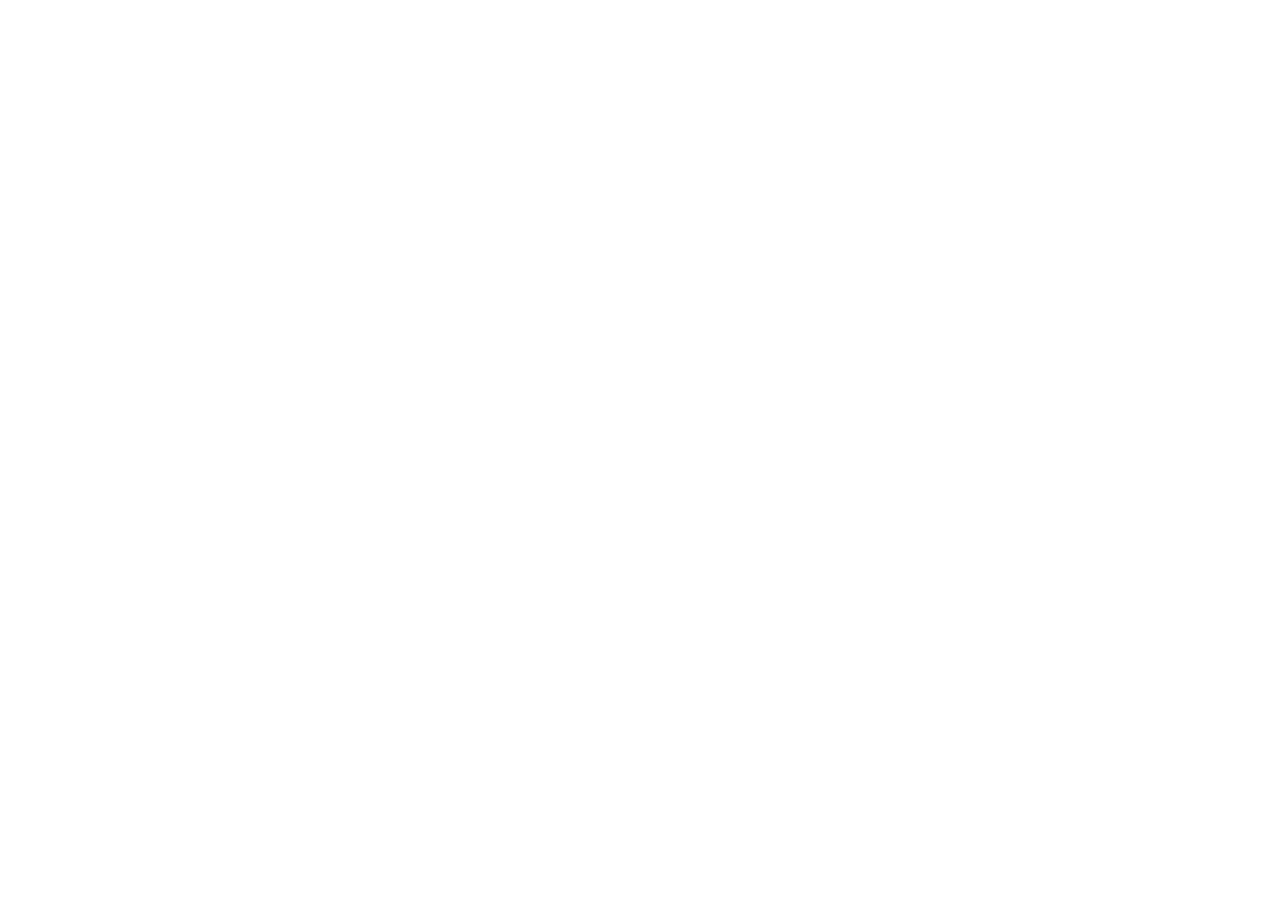
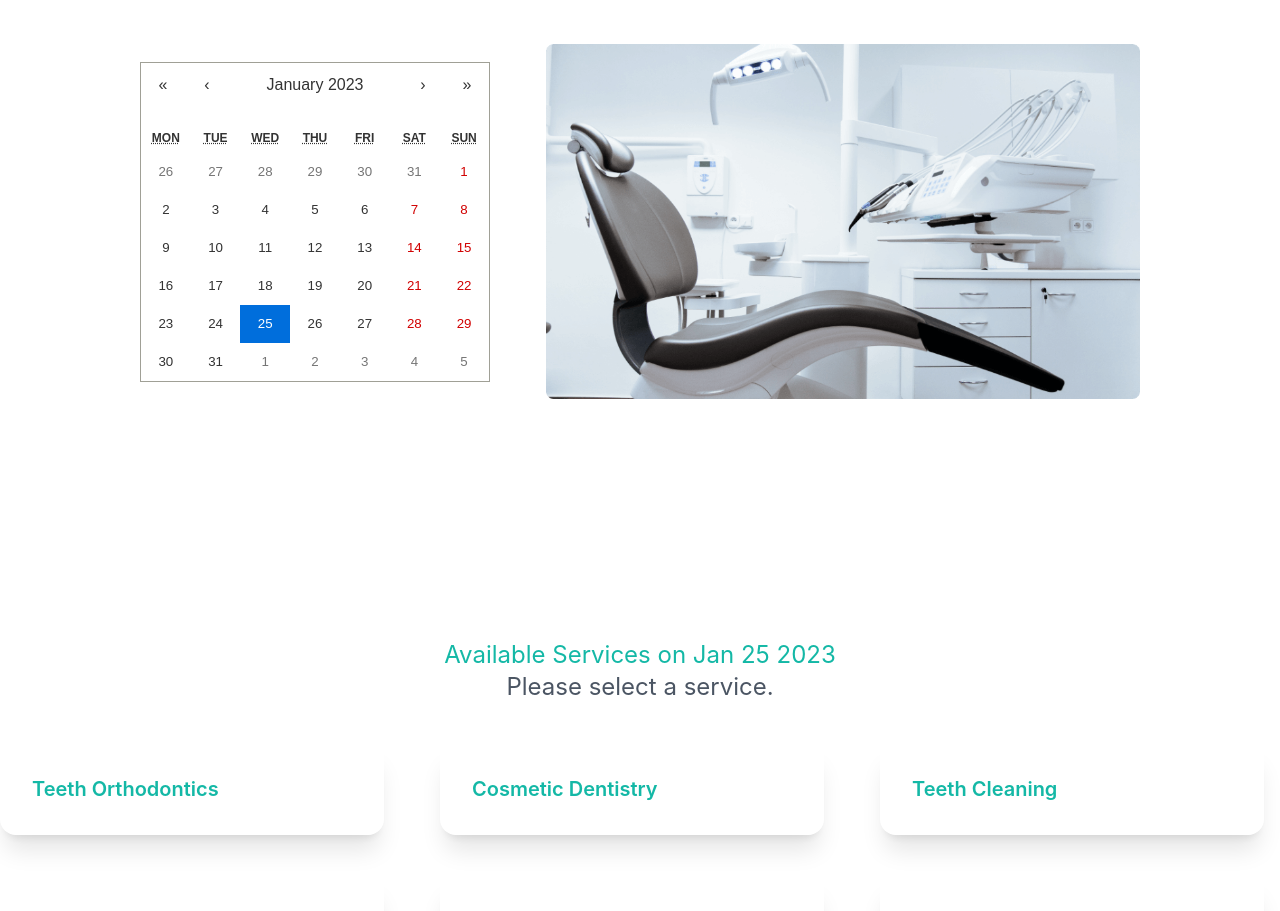
Before and after one commit to developermdtanvir/final-project, a React (Create React App) app: page /appoinment in a window 1280 px wide. Before the commit this address had no page. Shown: the part 180-1091 px from the top of the page. Before the commit the page ends 800 px from the top, so only its background shows below. Built offline with nearby package versions, Linux system fonts and the light colour scheme.

Commit message:
Coustomize my appoinment page

```diff
--- a/package.json
+++ b/package.json
@@ -10,6 +10,8 @@
     "dotenv": "^16.0.3",
     "firebase": "^9.16.0",
     "react": "^18.2.0",
+    "react-calendar": "^4.0.0",
+    "react-datetime-picker": "^4.2.0",
     "react-dom": "^18.2.0",
     "react-hook-form": "^7.42.1",
     "react-icons": "^4.7.1",
--- /dev/null
+++ b/src/pages/Appoinment/Appoinment.js
@@ -0,0 +1,76 @@
+import React, { useState } from 'react';
+import { Calendar } from 'react-calendar';
+import 'react-calendar/dist/Calendar.css';
+import Chair from '../../assets/images/chair.png';
+import { AppoinmentCard } from './AppoinmentCard';
+import { Card } from './Card';
+export const Appoinment = () => {
+    const [value, onChange] = useState(new Date());
+    const date = String(value)
+    const dateSplit = date.slice(3, 15)
+    const appoinmentData = [
+        {
+            _id: 1,
+            name: 'Teeth Orthodontics',
+            time: '8:00 AM -9:00 AM'
+        },
+        {
+            _id: 2,
+            name: 'Cosmetic Dentistry',
+            time: '10:05 AM -11:00 AM'
+        },
+        {
+            _id: 3,
+            name: 'Teeth Cleaning',
+            time: '11:05 AM -12:00 AM'
+        },
+        {
+            _id: 4,
+            name: 'Cavity Protection',
+            time: '8:00 AM -9:00 AM'
+        },
+        {
+            _id: 5,
+            name: 'Pediatric Dental',
+            time: '8:00 AM -9:00 AM'
+        },
+        {
+            _id: 6,
+            name: 'Oral Surgery',
+            time: '8:00 AM -9:00 AM'
+        },
+    ]
+    return (
+        <div>
+            <div className='hero-content flex-col-reverse lg:flex-row mt-20 p-20 space-x-10'>
+                <div>
+                    <Calendar onChange={onChange} value={value} />
+                </div>
+                <div className='flex flex-wrap justify-center '>
+                    <img className=' w-96 lg:w-[594px]' src={Chair} alt='' />
+                </div>
+            </div>
+            <div className=' mt-40 space-y-10 hidden lg:block'>
+                <div className=' text-center'>
+                    <h1 className=' text-teal-500 font-normal text-2xl'>Available Services on {dateSplit} </h1>
+                    <p className=' text-gray-600 font-normal text-2xl'>Please select a service.</p>
+                </div>
+                <div className=' grid grid-cols-1 md:grid-cols-2 lg:grid-cols-3 gap-10'>
+                    {
+                        appoinmentData.map(appoinment => <AppoinmentCard key={appoinment._id} appoinment={appoinment} />)
+                    }
+                </div>
+            </div>
+            <div className=' mt-40 space-y-10'>
+                <div className=' text-center'>
+                    <h1 className=' text-teal-500 font-normal text-2xl'>Available slots for Teeth Orthodontics </h1>
+                </div>
+                <div className=' grid grid-cols-1 md:grid-cols-2 lg:grid-cols-3 gap-10'>
+                    {
+                        appoinmentData.map(appoinment => <Card key={appoinment._id} appoinment={appoinment} />)
+                    }
+                </div>
+            </div>
+        </div>
+    )
+}
--- /dev/null
+++ b/src/pages/Appoinment/AppoinmentCard.js
@@ -0,0 +1,12 @@
+import React from 'react';
+
+export const AppoinmentCard = ({ appoinment }) => {
+    const { name, time } = appoinment;
+    return (
+        <div className="card w-96 cursor-pointer shadow-xl hover:shadow-2xl duration-700">
+            <div className="card-body">
+                <p className=' text-teal-500 font-semibold text-xl'>{name}</p>
+            </div>
+        </div>
+    )
+}
--- /dev/null
+++ b/src/pages/Appoinment/Card.js
@@ -0,0 +1,19 @@
+import React from 'react'
+import { PraimaryButton } from '../../components/PraimaryButton/PraimaryButton'
+
+export const Card = ({ appoinment }) => {
+    const { name, time } = appoinment
+    return (
+        <div className="card w-96  shadow-xl">
+            <div className="card-body space-y-10">
+                <div className=' space-y-2'>
+                    <h2 className="card-title card-actions justify-center text-teal-500 text-center">{name}</h2>
+                    <p className=' text-center'>{time}</p>
+                </div>
+                <div className="card-actions justify-center">
+                    <PraimaryButton>Book Appointment</PraimaryButton>
+                </div>
+            </div>
+        </div>
+    )
+}
--- a/src/pages/Routes/Routes.js
+++ b/src/pages/Routes/Routes.js
@@ -1,5 +1,6 @@
 import { createBrowserRouter } from "react-router-dom";
 import { Main } from "../../layout/Main";
+import { Appoinment } from "../Appoinment/Appoinment";
 import { Home } from "../Home/Home/Home";
 import { Login } from "../Login/Login";
 import { Register } from "../Register/Register";
@@ -21,6 +22,10 @@
             {
                 path: '/register',
                 element: <Register />
+            },
+            {
+                path: '/appoinment',
+                element: <Appoinment />
             }
         ]
     }
```
Also changed, not shown: 1 other file (tests, documents, lock files or other folders).
